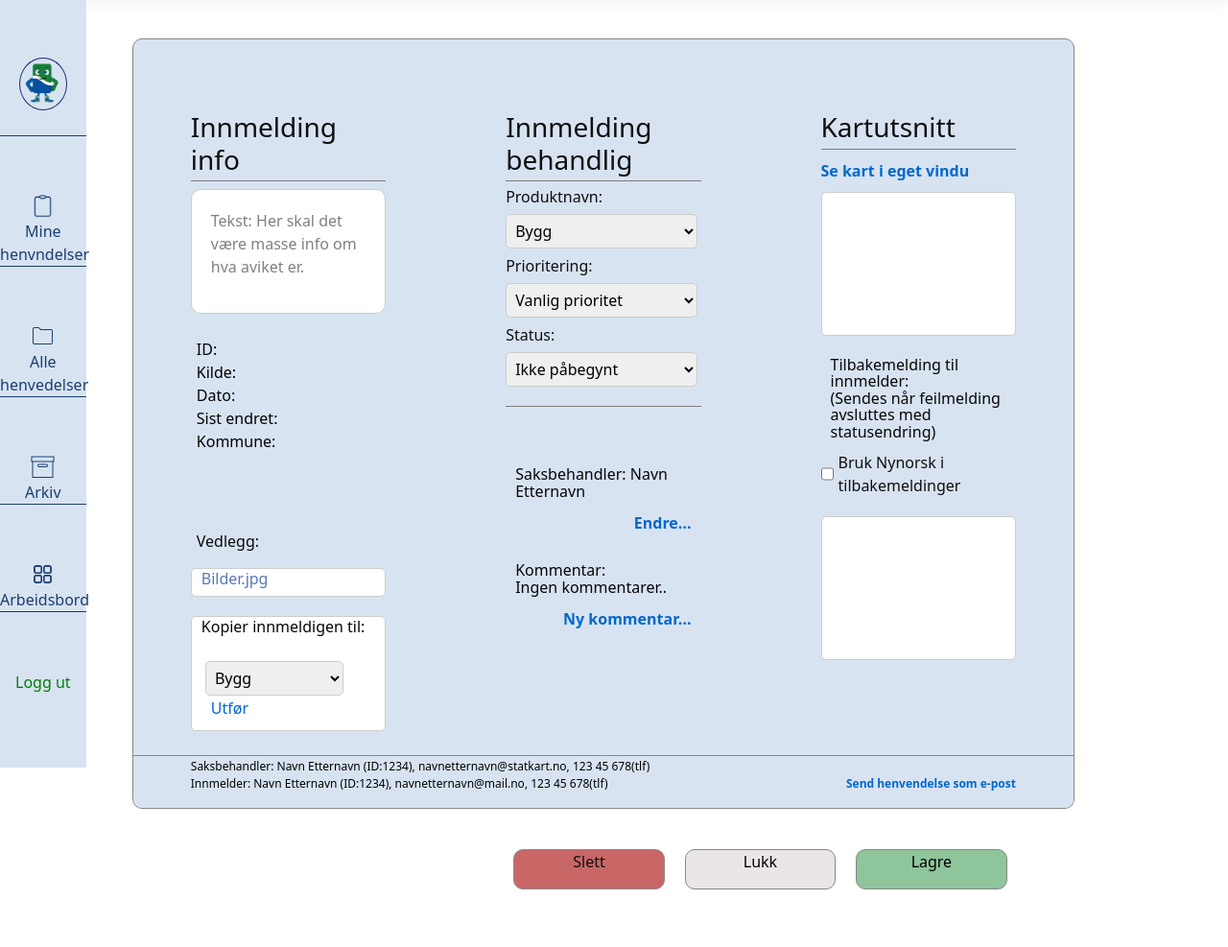
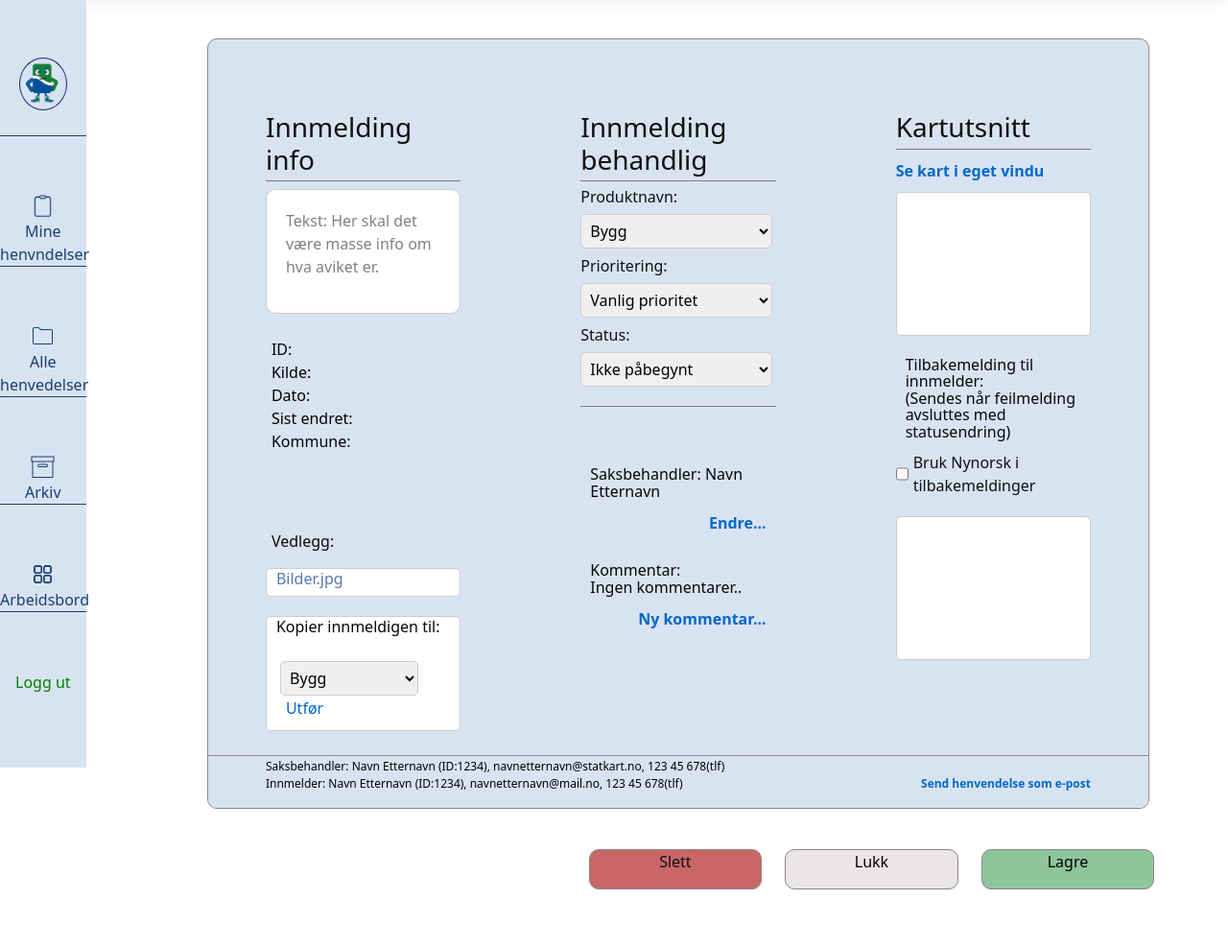
Before and after one commit to vetlemol/KartverketGruppe1, an ASP.NET Core app: page /Saksbehandler/Behandling in a window 1280 px wide. Shown: the part 66-1053 px from the top of the page at 96% size. Run offline with ASP.NET Core 8, Linux system fonts and the light colour scheme; style sheets or scripts are compiled from the project's sources.

Commit message:
endringer i prosent behandlig

```diff
--- a/KartverketGruppe1/Views/Saksbehandler/Behandling.cshtml
+++ b/KartverketGruppe1/Views/Saksbehandler/Behandling.cshtml
@@ -314,7 +314,7 @@
             justify-content: flex-end;
             gap: 2%;
             margin-top: 2%;
-            margin-right: 18%;
+            margin-right: 6%;
         }
 
         .button-container button {
@@ -432,7 +432,7 @@
 
         /* Blå container ved siden av menyen */
          .blue-container {
-            margin-left: 5%; /* Flytter containeren til høyre for menyen */
+            margin-left: 12%; /* Flytter containeren til høyre for menyen */
             padding: 0px;
             padding-top: 15px;
             height: 100%; /* Full høyde på skjermen */
```
